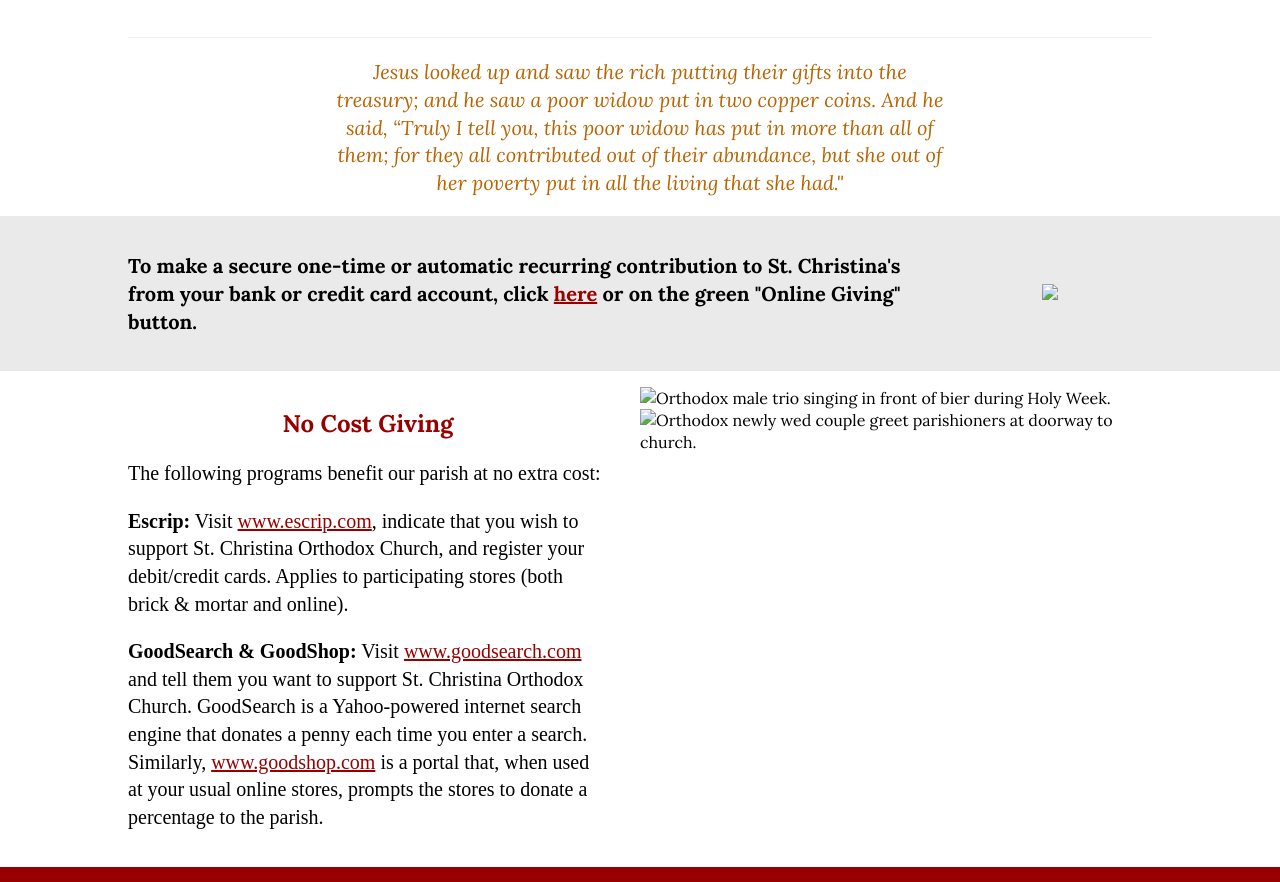
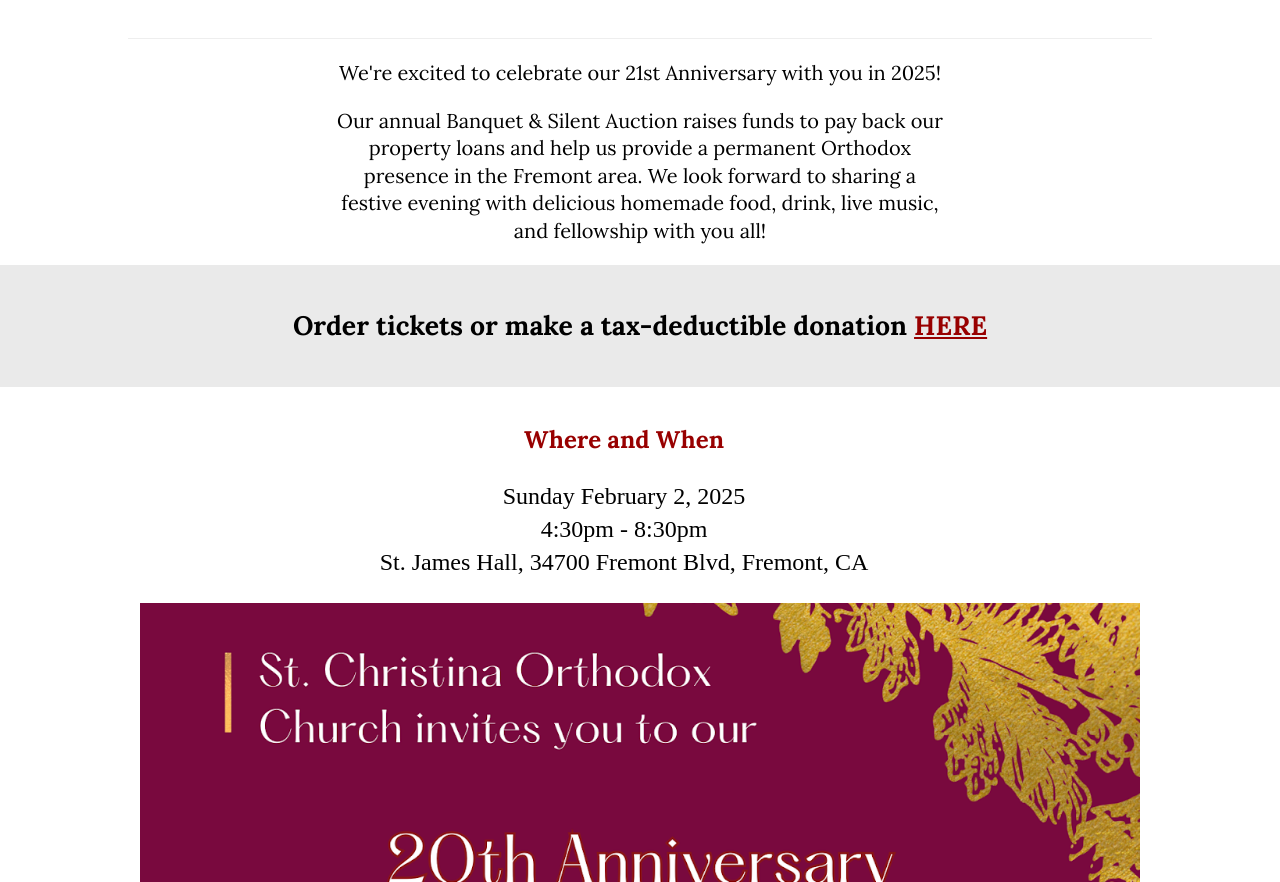
Before and after one commit to St-Christina/banquet-page, a website: page index.html in a window 1280 px wide. Shown: the part 192-1074 px from the top of the page. Drawn offline with Linux system fonts and the light colour scheme; a web font is replaced by a local one.

Commit message:
Made the banquet page to match the style of the current donation page with the txt from the old banquet page. Images are out of date

```diff
--- a/index.html
+++ b/index.html
@@ -1,6 +1,6 @@
 <!DOCTYPE html><html lang="en-US">
 	<head>
-		<title>St. Christina Orthodox Church - Donate</title>
+		<title>St. Christina Orthodox Church - Banquet</title>
 		<!-- Font to match the Google Sites font -->
 		<link href="https://fonts.googleapis.com/css?family=Lora%3A400%2C400italic%2C700%2C700italic%7CGentium%20Basic%3A400%2C400italic%2C700%2C700italic&display=swap" rel="stylesheet" nonce="cyDRb2bwnnosgVHx0JW1_Q">
 		<meta name="viewport" content="width=device-width, initial-scale=1.0">
@@ -129,12 +129,10 @@
 			section.offset {
 				background-color: rgba(234,234,234,1);
 				padding: 1em 10%;
-				display: grid;
-				align-items: center;
-  				justify-items: center;
+				text-align: center;
 			}
 			section.offset p {
-				font-size: 15.0pt;
+				font-size: 20pt;
   				font-weight: 700;
 			}
 			a {
@@ -144,26 +142,29 @@
 				text-align: center;
 			}
 
-			/** Other Ways*/
+
+			/**wherewhen**/
 			h2 {
 				color: var(--red);
 				text-align: center;
 			}
-			section.other {
+			section.wherewhen {
 				margin-top: 1em;
 				padding: var(--page-padding);
-				display: grid;
 				margin-bottom: 1em;
+				text-align: center;
 			}
-			section.other img {
+			section.wherewhen img {
 				width: 100%;
+				max-width: 1000px;
+				padding-bottom: 2em;
 			}
-			section.other article {
+			section.wherewhen article {
 				padding-right: 2em;
 			}
-			section.other article p {
+			section.wherewhen article p {
 				font-family: "Gentium Basic", serif;
-				font-size: 15pt;
+				font-size: 18pt;
 			}
 
 			/** Footer */
@@ -292,40 +293,51 @@
 
 			<!-- Title and scripture quote -->
 			<header>
-				<h1>Support Our Parish</h1>
+				<h1>Banquet</h1>
 				<hr></hr>
 				<p>
-					<i>
-						Jesus looked up and saw the rich putting their gifts into the treasury; and he saw a poor widow put in two copper coins. And he said, “Truly I tell you, this poor widow has put in more than all of them; for they all contributed out of their abundance, but she out of her poverty put in all the living that she had."
-					</i>
+					We're excited to celebrate our 21st Anniversary with you in 2025!
+				</p>
+				<p>
+					Our annual Banquet & Silent Auction raises funds to pay back our property loans and help us provide a permanent Orthodox presence in the Fremont area. We look forward to sharing a festive evening with delicious homemade food, drink, live music, and fellowship with you all!
 				</p>
 			</header>
 			<!-- Main links to donate -->
 
 			<section class="offset">
 				<p>
-					To make a secure one-time or automatic recurring contribution to St. Christina's from your bank or credit card account, click <a href="https://giving.parishsoft.com/app/giving/stc3612192">here</a> or on the green "Online Giving" button.
+					Order tickets or make a tax-deductible donation <a href="https://giving.parishsoft.com/app/giving/stc3612192">HERE</a>
 				</p>
-				<a href="https://giving.parishsoft.com/app/giving/stc3612192"><img src="images/online-giving.png"></a>
+
 			</section>
 
-			<!-- Other ways to give -->
-			<section class="other">
+
+			<!-- Information about where and when -->
+			<section class="wherewhen">
 				<article>
-					<h2>No Cost Giving</h2>
-					<p>The following programs benefit our parish at no extra cost:</p>
+					<h2>
+						Where and When
+					</h2>
 					<p>
-						<b>Escrip:</b> Visit <a href="https://www.escrip.com">www.escrip.com</a>, indicate that you wish to support St. Christina Orthodox Church, and register your  debit/credit cards. Applies to participating stores (both brick & mortar and online).
-					</p>
-					<p>
-						<b>GoodSearch & GoodShop:</b> Visit <a href="https://www.goodsearch.com">www.goodsearch.com</a> and tell them you want to support St. Christina Orthodox Church. GoodSearch is a Yahoo-powered internet search engine that donates a penny each time you enter a search. Similarly, <a href="https://www.goodshop.com">www.goodshop.com</a> is a portal that, when used at your usual online stores, prompts the stores to donate a percentage to the parish.
+						Sunday February 2, 2025
+						<br>
+						4:30pm - 8:30pm
+						<br>
+						St. James Hall, 34700 Fremont Blvd, Fremont, CA
 					</p>
 				</article>
 				<section>
-					<img src="images/singing.jpg" alt="Orthodox male trio singing in front of bier during Holy Week.">
-					<img src="images/wedding.jpg" alt="Orthodox newly wed couple greet parishioners at doorway to church.">
+					<img src="images/Flyer Front.png" alt="">
+					<img src="images/Flyer back.png" alt="">
 				</section>
+				<article>
+					<p>
+						Please stay tuned here or on our facebook page for the most up to date information.
+					</p>
+					<p>For the safety of all of our guests, if you are feeling symptomatic and/or test positive for COVID or any other contagious respiratory illnesses, please stay home. We will look forward to seeing you next year!</p>
+				</article>
 			</section>
+
 
 			<!-- Footer with social media links and contact info -->
 			<footer>
```
Also changed, not shown: images/Flyer Front.png (added), images/Flyer back.png (added), images/seal.png (added).
